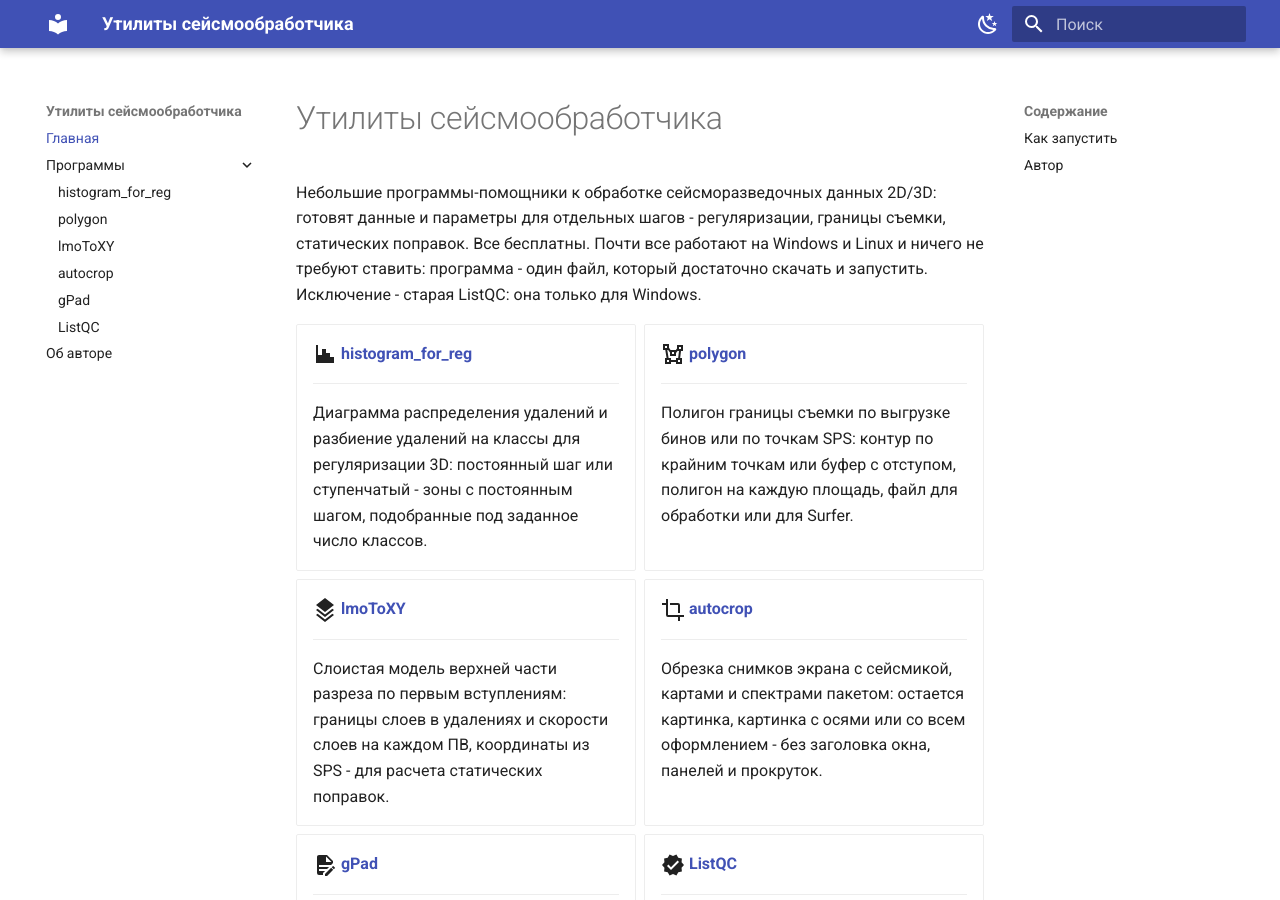
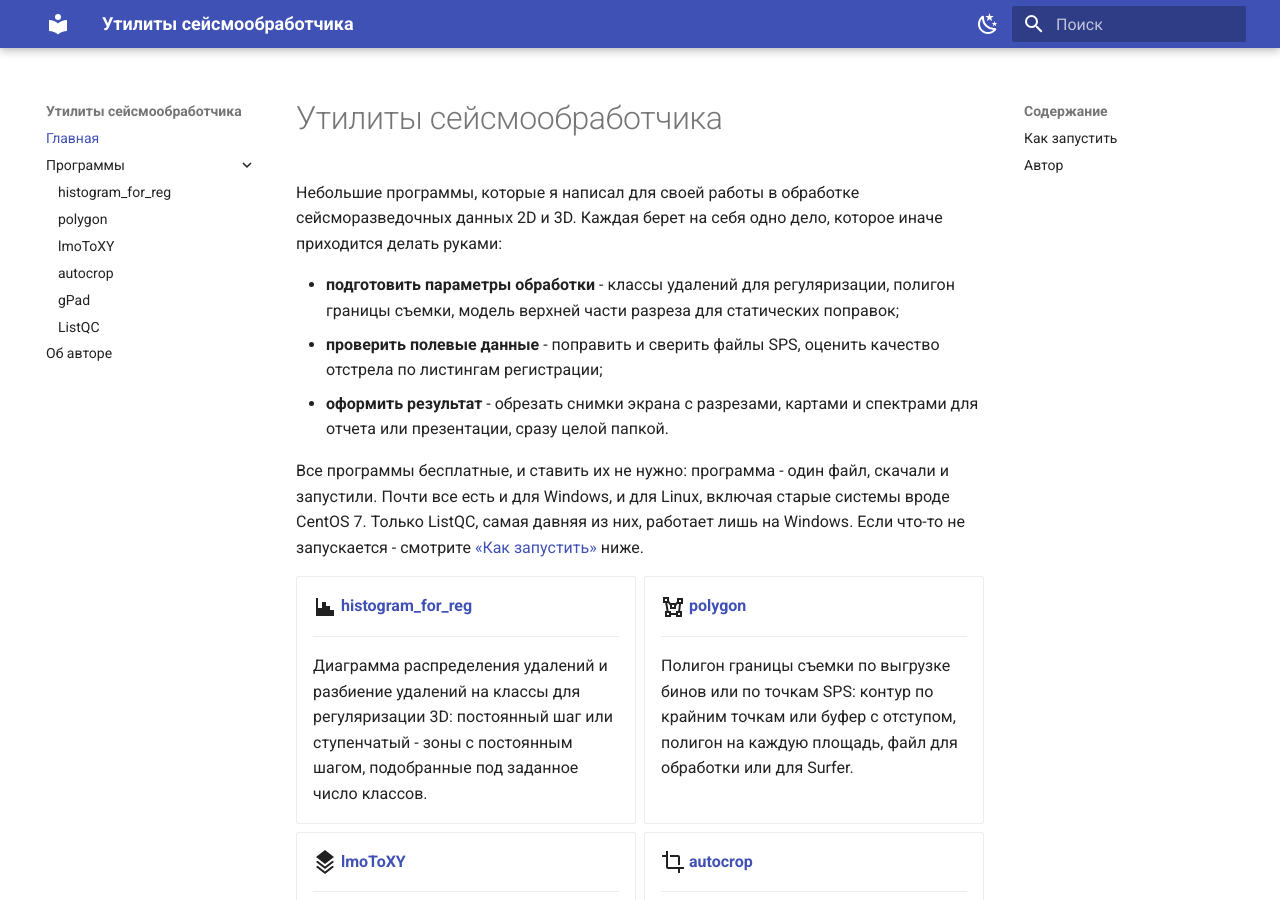
Before and after one commit to daniscoder/daniscoder.github.io, an MkDocs documentation site: the page built from docs/index.md, in a window 1280 px wide and 900 px high. Built offline with MkDocs 1.6.1 and Material for MkDocs 9.7.7, drawn with Linux system fonts in a browser that asks for light colours.

Commit message:
Главная: вступление по задачам, с учетом autocrop, gPad и ListQC

```diff
--- a/docs/index.md
+++ b/docs/index.md
@@ -1,10 +1,20 @@
 # Утилиты сейсмообработчика
 
-Небольшие программы-помощники к обработке сейсморазведочных данных 2D/3D:
-готовят данные и параметры для отдельных шагов - регуляризации, границы
-съемки, статических поправок. Все бесплатны. Почти все работают на Windows и
-Linux и ничего не требуют ставить: программа - один файл, который достаточно
-скачать и запустить. Исключение - старая ListQC: она только для Windows.
+Небольшие программы, которые я написал для своей работы в обработке
+сейсморазведочных данных 2D и 3D. Каждая берет на себя одно дело, которое иначе
+приходится делать руками:
+
+- **подготовить параметры обработки** - классы удалений для регуляризации,
+  полигон границы съемки, модель верхней части разреза для статических поправок;
+- **проверить полевые данные** - поправить и сверить файлы SPS, оценить качество
+  отстрела по листингам регистрации;
+- **оформить результат** - обрезать снимки экрана с разрезами, картами и
+  спектрами для отчета или презентации, сразу целой папкой.
+
+Все программы бесплатные, и ставить их не нужно: программа - один файл, скачали
+и запустили. Почти все есть и для Windows, и для Linux, включая старые системы
+вроде CentOS 7. Только ListQC, самая давняя из них, работает лишь на Windows.
+Если что-то не запускается - смотрите [«Как запустить»](#run) ниже.
 
 <div class="grid cards" markdown>
 
```
